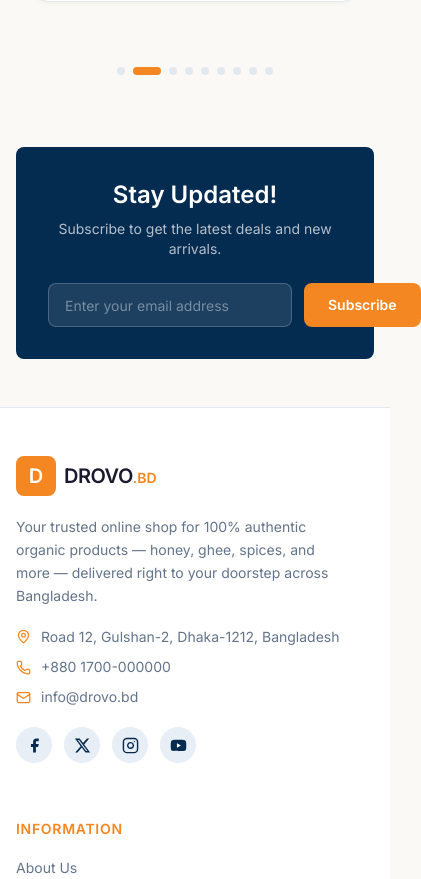
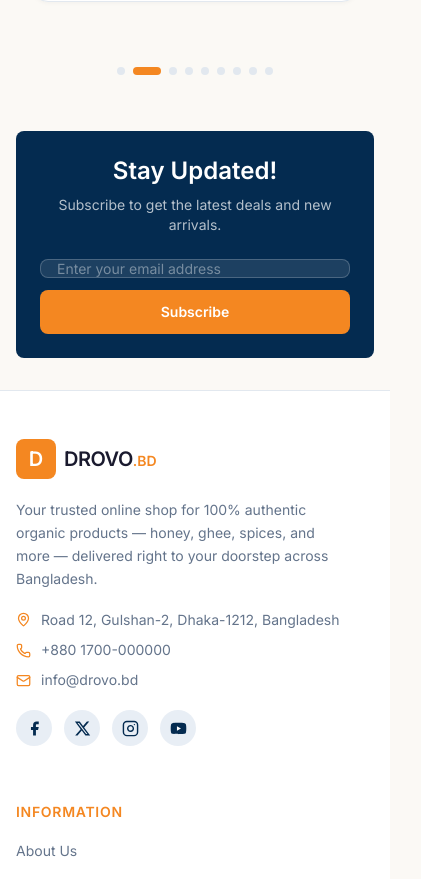
Before and after one commit to Mdforidulislam/harvest-shop, a Next.js app: page / in a window 390 px wide. Shown: the part 4953-5832 px from the top of the page, 421 px wide, since content can reach past the window. Built offline with nearby package versions, Linux system fonts and the light colour scheme.

Commit message:
responsive: newsletter form stacks on mobile, tighter section padding
Co-Authored-By: Claude Sonnet 4.6 <noreply@anthropic.com>

```diff
--- a/src/app/(shop)/page.tsx
+++ b/src/app/(shop)/page.tsx
@@ -191,11 +191,11 @@ export default function HomePage() {
       <CustomerReviews />
 
       {/* Newsletter Banner */}
-      <section className="py-12">
-        <div className="rounded-lg p-8 md:p-12 text-center" style={{ background: "var(--primary)" }}>
+      <section className="py-8 md:py-12">
+        <div className="rounded-lg p-6 md:p-12 text-center" style={{ background: "var(--primary)" }}>
           <h2 className="text-2xl md:text-3xl font-black text-white mb-2">Stay Updated!</h2>
           <p className="text-white/70 text-sm mb-6">Subscribe to get the latest deals and new arrivals.</p>
-          <form className="flex gap-3 max-w-md mx-auto" onSubmit={e => e.preventDefault()}>
+          <form className="flex flex-col sm:flex-row gap-3 max-w-md mx-auto" onSubmit={e => e.preventDefault()}>
             <input
               type="email"
               placeholder="Enter your email address"
@@ -203,7 +203,7 @@ export default function HomePage() {
             />
             <button
               type="submit"
-              className="px-6 h-11 rounded-lg font-bold text-white text-sm hover:opacity-90 transition-opacity shrink-0"
+              className="h-11 px-6 rounded-lg font-bold text-white text-sm hover:opacity-90 transition-opacity sm:shrink-0 w-full sm:w-auto"
               style={{ background: "var(--accent)" }}
             >
               Subscribe
```
